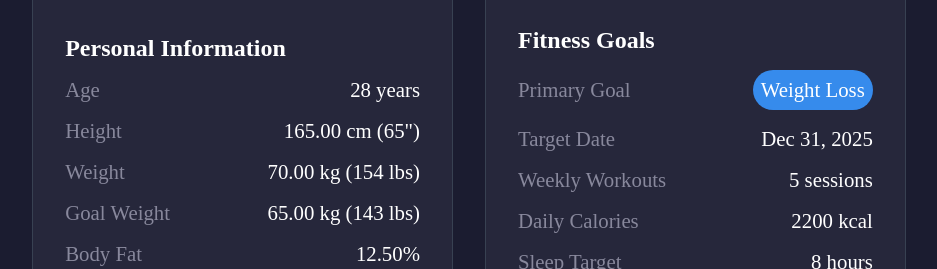
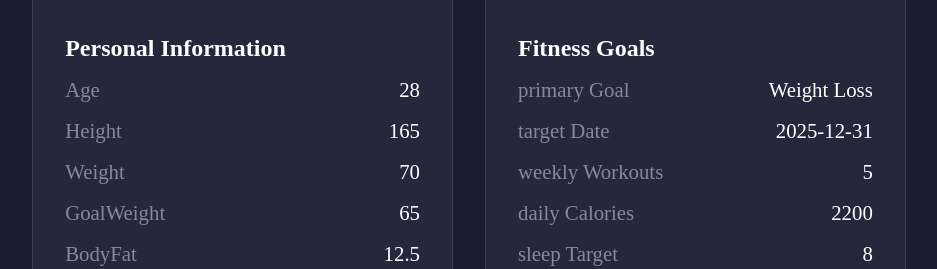
Before and after one commit to nikhilgoswami99/Fitness-Website, a React (Vite) app in the folder Fit_Fusion/: page /profile in a window 1280 px wide. Shown: the part 531-800 px from the top of the page, without its empty margins (171-1108 px from the left). Built offline with nearby package versions, Linux system fonts and the light colour scheme.

Commit message:
adding redux for managing state

```diff
--- a/Fit_Fusion/package.json
+++ b/Fit_Fusion/package.json
@@ -15,11 +15,13 @@
     "@fontsource/roboto": "^5.2.6",
     "@mui/joy": "^5.0.0-beta.52",
     "@mui/material": "^7.1.1",
+    "@reduxjs/toolkit": "^2.9.2",
     "axios": "^1.12.2",
     "framer-motion": "^12.16.0",
     "react": "^19.1.0",
     "react-dom": "^19.1.0",
     "react-icons": "^5.5.0",
+    "react-redux": "^9.2.0",
     "react-router-dom": "^7.6.2",
     "react-toastify": "^11.0.5",
     "recharts": "^3.0.2",
--- a/Fit_Fusion/src/components/editProfile/editProfile.jsx
+++ b/Fit_Fusion/src/components/editProfile/editProfile.jsx
@@ -1,7 +1,43 @@
 import React from "react";
 import styles from "./editProfile.module.css";
+import { useSelector, useDispatch } from "react-redux";
+import { updateProfile } from "../../redux/profileSlice";
 
 function EditProfile() {
+  const dispatch = useDispatch();
+
+  // ✅ Get current profile directly from Redux
+  const profile = useSelector((state) => state.profile);
+
+  // ✅ Handle input changes — instantly update Redux state
+  const handleChange = (e) => {
+    const { id, value } = e.target;
+
+    // Map input IDs to Redux keys
+    const map = {
+      name: "name",
+      age: "age",
+      height: "height",
+      weight: "weight",
+      goalWeight: "goalWeight",
+      fat: "bodyFat",
+      goal: "primaryGoal",
+      date: "targetDate",
+      weeklyWorkouts: "weeklyWorkouts",
+      calories: "dailyCalories",
+      sleep: "sleepTarget",
+      water: "waterIntake",
+    };
+
+    const key = map[id];
+    if (!key) return;
+
+    dispatch(updateProfile({ [key]: value }));
+  };
+
+  // Helper to avoid undefined values
+  const safeValue = (val) => (val !== undefined && val !== null ? val : "");
+
   return (
     <div className={styles.wrapper}>
       <div className={styles.section}>
@@ -9,32 +45,68 @@ function EditProfile() {
 
         <div className={styles.inputBox}>
           <label htmlFor="name" className={styles.label}>Full Name</label>
-          <input id="name" type="text" className={styles.input} />
+          <input
+            id="name"
+            type="text"
+            className={styles.input}
+            value={safeValue(profile.name)}
+            onChange={handleChange}
+          />
         </div>
 
         <div className={styles.inputBox}>
           <label htmlFor="age" className={styles.label}>Age (years)</label>
-          <input id="age" type="number" className={styles.input} />
+          <input
+            id="age"
+            type="number"
+            className={styles.input}
+            value={safeValue(profile.age)}
+            onChange={handleChange}
+          />
         </div>
 
         <div className={styles.inputBox}>
           <label htmlFor="height" className={styles.label}>Height (cm)</label>
-          <input id="height" type="number" className={styles.input} />
+          <input
+            id="height"
+            type="number"
+            className={styles.input}
+            value={safeValue(profile.height)}
+            onChange={handleChange}
+          />
         </div>
 
         <div className={styles.inputBox}>
           <label htmlFor="weight" className={styles.label}>Weight (kg)</label>
-          <input id="weight" type="number" className={styles.input} />
+          <input
+            id="weight"
+            type="number"
+            className={styles.input}
+            value={safeValue(profile.weight)}
+            onChange={handleChange}
+          />
         </div>
 
         <div className={styles.inputBox}>
           <label htmlFor="goalWeight" className={styles.label}>Goal Weight (kg)</label>
-          <input id="goalWeight" type="number" className={styles.input} />
+          <input
+            id="goalWeight"
+            type="number"
+            className={styles.input}
+            value={safeValue(profile.goalWeight)}
+            onChange={handleChange}
+          />
         </div>
 
         <div className={styles.inputBox}>
           <label htmlFor="fat" className={styles.label}>Body Fat (%)</label>
-          <input id="fat" type="number" className={styles.input} />
+          <input
+            id="fat"
+            type="number"
+            className={styles.input}
+            value={safeValue(profile.bodyFat)}
+            onChange={handleChange}
+          />
         </div>
       </div>
 
@@ -42,10 +114,13 @@ function EditProfile() {
         <h3 className={styles.heading}>Edit Fitness Goals</h3>
 
         <div className={styles.inputBox}>
-          <label htmlFor="goal" className={styles.label}>
-            Primary Goal
-          </label>
-          <select id="goal" className={styles.input}>
+          <label htmlFor="goal" className={styles.label}>Primary Goal</label>
+          <select
+            id="goal"
+            className={styles.input}
+            value={safeValue(profile.primaryGoal)}
+            onChange={handleChange}
+          >
             <option>Weight Loss</option>
             <option>Muscle Gain</option>
             <option>Maintenance</option>
@@ -53,39 +128,58 @@ function EditProfile() {
         </div>
 
         <div className={styles.inputBox}>
-          <label htmlFor="date" className={styles.label}>
-            Target Date
-          </label>
-          <input id="date" type="date" className={styles.input} />
-        </div>
-
-
-        <div className={styles.inputBox}>
-          <label htmlFor="weeklyWorkouts" className={styles.label}>
-            Weekly Workouts
-          </label>
-          <input id="weeklyWorkouts" type="number" className={styles.input} />
+          <label htmlFor="date" className={styles.label}>Target Date</label>
+          <input
+            id="date"
+            type="date"
+            className={styles.input}
+            value={safeValue(profile.targetDate)}
+            onChange={handleChange}
+          />
         </div>
 
         <div className={styles.inputBox}>
-          <label htmlFor="calories" className={styles.label}>
-            Daily Calories
-          </label>
-          <input id="calories" type="number" className={styles.input} />
+          <label htmlFor="weeklyWorkouts" className={styles.label}>Weekly Workouts</label>
+          <input
+            id="weeklyWorkouts"
+            type="number"
+            className={styles.input}
+            value={safeValue(profile.weeklyWorkouts)}
+            onChange={handleChange}
+          />
         </div>
 
         <div className={styles.inputBox}>
-          <label htmlFor="sleep" className={styles.label}>
-            Sleep Target (hours)
-          </label>
-          <input id="sleep" type="number" className={styles.input} />
+          <label htmlFor="calories" className={styles.label}>Daily Calories</label>
+          <input
+            id="calories"
+            type="number"
+            className={styles.input}
+            value={safeValue(profile.dailyCalories)}
+            onChange={handleChange}
+          />
         </div>
 
         <div className={styles.inputBox}>
-          <label htmlFor="water" className={styles.label}>
-            Water Intake (liters)
-          </label>
-          <input id="water" type="number" className={styles.input} />
+          <label htmlFor="sleep" className={styles.label}>Sleep Target (hours)</label>
+          <input
+            id="sleep"
+            type="number"
+            className={styles.input}
+            value={safeValue(profile.sleepTarget)}
+            onChange={handleChange}
+          />
+        </div>
+
+        <div className={styles.inputBox}>
+          <label htmlFor="water" className={styles.label}>Water Intake (liters)</label>
+          <input
+            id="water"
+            type="number"
+            className={styles.input}
+            value={safeValue(profile.waterIntake)}
+            onChange={handleChange}
+          />
         </div>
       </div>
     </div>
--- a/Fit_Fusion/src/main.jsx
+++ b/Fit_Fusion/src/main.jsx
@@ -1,6 +1,8 @@
 import { createRoot } from "react-dom/client";
 import "./index.css";
 import App from "./App.jsx";
+import { Provider } from "react-redux";
+import store from "./redux/store";
 
 import { createBrowserRouter, RouterProvider } from "react-router-dom";
 import Home from "./pages/home/home.jsx";
@@ -39,5 +41,7 @@ const router = createBrowserRouter([
 ]);
 
 createRoot(document.getElementById("root")).render(
-  <RouterProvider router={router} />
+  <Provider store={store}>
+    <RouterProvider router={router} />
+  </Provider>
 );
--- a/Fit_Fusion/src/pages/diet/diet.jsx
+++ b/Fit_Fusion/src/pages/diet/diet.jsx
@@ -183,9 +183,9 @@ function Diet() {
             </span>
           </div>
         </div>
-        <div className={styles.calorieChart}>
+        {/* <div className={styles.calorieChart}>
           <DietChart />
-        </div>
+        </div> */}
       </div>
     </>
   );
--- a/Fit_Fusion/src/pages/home/home.jsx
+++ b/Fit_Fusion/src/pages/home/home.jsx
@@ -138,7 +138,7 @@ function Home() {
         </div>
       </section>
 
-      <div className={styles.activityTracking}>
+      {/* <div className={styles.activityTracking}>
         <div
           style={{
             display: "flex",
@@ -151,7 +151,7 @@ function Home() {
         <div className={styles.chartContainer}>
           <Chart />
         </div>
-      </div>
+      </div> */}
     </>
   );
 }
--- a/Fit_Fusion/src/pages/profile/profile.jsx
+++ b/Fit_Fusion/src/pages/profile/profile.jsx
@@ -1,60 +1,68 @@
 import React, { useState } from "react";
 import styles from "./profile.module.css";
-import { replace, useNavigate } from "react-router-dom";
-
+import { useNavigate } from "react-router-dom";
 import EditProfile from "../../components/editProfile/editProfile";
-
 import { IoCameraOutline } from "react-icons/io5";
+import { useDispatch, useSelector } from "react-redux";
+import { saveProfile, setProfilePic } from "../../redux/profileSlice";
 
 function Profile() {
-  const [image, setImage] = useState(null);
+  const navigate = useNavigate();
+  const dispatch = useDispatch();
+
+  // ✅ Access global profile state from Redux
+  const profile = useSelector((state) => state.profile);
+
+  // Local UI flags only
   const [changeImg, setChangeImg] = useState(false);
-  const [editProfile, setEditProfile] = useState(false);
+  const [editProfileMode, setEditProfileMode] = useState(false);
 
-  const navigate = useNavigate();
+  // ✅ Handle profile picture change
+  const handleImage = (e) => {
+    const file = e.target.files[0];
+    if (!file) return;
 
+    const reader = new FileReader();
+    reader.onloadend = () => {
+      dispatch(setProfilePic(reader.result));
+      setChangeImg(false);
+    };
+    reader.readAsDataURL(file);
+  };
+
+  // ✅ Handle Save button (commit to localStorage)
+  const handleSaveProfile = () => {
+    dispatch(saveProfile());
+    setEditProfileMode(false);
+  };
+
+  // ✅ Navigate
+  const navigateToSavedWorkouts = () => {
+    navigate(`/savedWorkouts`);
+  };
+
+  // Derived data
   const personalInfo = {
-    age: "28 years",
-    height: '165.00 cm (65")',
-    weight: "70.00 kg (154 lbs)",
-    goalWeight: "65.00 kg (143 lbs)",
-    bodyFat: "12.50%",
-    bmi: "25.7",
+    age: profile.age,
+    height: profile.height,
+    weight: profile.weight,
+    goalWeight: profile.goalWeight,
+    bodyFat: profile.bodyFat,
+    bmi: profile.bmi,
   };
 
   const fitnessGoals = {
-    primaryGoal: "Weight Loss",
-    targetDate: "Dec 31, 2025",
-    weeklyWorkouts: "5 sessions",
-    dailyCalories: "2200 kcal",
-    sleepTarget: "8 hours",
-    waterIntake: "3.50 liters",
-  };
-
-  const handleSaveProfile = () => {
-    setEditProfile(false);
-  };
-
-  const handleProfileEdit = () => {
-    setEditProfile(true);
-  };
-
-  const handleImageChange = () => {
-    setChangeImg(true);
-  };
-
-  const handleImage = (e) => {
-    let file = e.target.files[0];
-    setImage(URL.createObjectURL(file));
-    setChangeImg(false);
-  };
-
-  let navigateToSavedWorkouts = () => {
-    navigate(`/savedWorkouts`);
+    primaryGoal: profile.primaryGoal,
+    targetDate: profile.targetDate,
+    weeklyWorkouts: profile.weeklyWorkouts,
+    dailyCalories: profile.dailyCalories,
+    sleepTarget: profile.sleepTarget,
+    waterIntake: profile.waterIntake,
   };
 
   return (
     <div className={styles.profilePage}>
+      {/* ✅ Image change popup */}
       {changeImg && (
         <div className={styles.chooseImgPopUp}>
           <label htmlFor="fileInput" className={styles.customFileBtn}>
@@ -70,26 +78,23 @@ function Profile() {
         </div>
       )}
 
+      {/* ✅ Profile header */}
       <div className={styles.userName}>
         <div className={styles.profilePicture}>
-          <img
-            src={
-              image ||
-              "https://cdn.pixabay.com/photo/2015/10/05/22/37/blank-profile-picture-973460_960_720.png"
-            }
-            alt="Profile Picture"
-          />
+          <img src={profile.profilePic} alt="Profile" />
         </div>
-        <button onClick={handleImageChange} className={styles.changeImgBtn}>
+        <button onClick={() => setChangeImg(true)} className={styles.changeImgBtn}>
           <IoCameraOutline />
         </button>
+
         <div className={styles.name}>
-          <p>Nikhil Goswami</p>
+          <p>{profile.name}</p>
           <div className={styles.btnSection}>
-            <button onClick={handleProfileEdit} className={styles.editBtn}>
-              Edit Profile
-            </button>
-            {editProfile && (
+            {!editProfileMode ? (
+              <button onClick={() => setEditProfileMode(true)} className={styles.editBtn}>
+                Edit Profile
+              </button>
+            ) : (
               <button onClick={handleSaveProfile} className={styles.saveBtn}>
                 Save Changes
               </button>
@@ -98,90 +103,42 @@ function Profile() {
         </div>
       </div>
 
-      {editProfile ? (
-        <EditProfile />
+      {/* ✅ Main section */}
+      {editProfileMode ? (
+        <EditProfile /> // handles updates through Redux
       ) : (
         <div className={styles.container}>
-          {/* Personal Information Card */}
           <div className={styles.card}>
             <h2 className={styles.cardTitle}>Personal Information</h2>
             <div className={styles.infoList}>
-              <div className={styles.infoItem}>
-                <span className={styles.infoLabel}>Age</span>
-                <span className={styles.infoValue}>{personalInfo.age}</span>
-              </div>
-              <div className={styles.infoItem}>
-                <span className={styles.infoLabel}>Height</span>
-                <span className={styles.infoValue}>{personalInfo.height}</span>
-              </div>
-              <div className={styles.infoItem}>
-                <span className={styles.infoLabel}>Weight</span>
-                <span className={styles.infoValue}>{personalInfo.weight}</span>
-              </div>
-              <div className={styles.infoItem}>
-                <span className={styles.infoLabel}>Goal Weight</span>
-                <span className={styles.infoValue}>
-                  {personalInfo.goalWeight}
-                </span>
-              </div>
-              <div className={styles.infoItem}>
-                <span className={styles.infoLabel}>Body Fat</span>
-                <span className={styles.infoValue}>{personalInfo.bodyFat}</span>
-              </div>
-              <div className={styles.infoItem}>
-                <span className={styles.infoLabel}>BMI</span>
-                <span className={styles.infoValue}>{personalInfo.bmi}</span>
-              </div>
+              {Object.entries(personalInfo).map(([key, value]) => (
+                <div className={styles.infoItem} key={key}>
+                  <span className={styles.infoLabel}>
+                    {key.charAt(0).toUpperCase() + key.slice(1)}
+                  </span>
+                  <span className={styles.infoValue}>{value}</span>
+                </div>
+              ))}
             </div>
           </div>
 
-          {/* Fitness Goals Card */}
           <div className={styles.card}>
             <h2 className={styles.cardTitle}>Fitness Goals</h2>
             <div className={styles.infoList}>
-              <div className={styles.infoItem}>
-                <span className={styles.infoLabel}>Primary Goal</span>
-                <span className={styles.goalBadge}>
-                  {fitnessGoals.primaryGoal}
-                </span>
-              </div>
-              <div className={styles.infoItem}>
-                <span className={styles.infoLabel}>Target Date</span>
-                <span className={styles.infoValue}>
-                  {fitnessGoals.targetDate}
-                </span>
-              </div>
-              <div className={styles.infoItem}>
-                <span className={styles.infoLabel}>Weekly Workouts</span>
-                <span className={styles.infoValue}>
-                  {fitnessGoals.weeklyWorkouts}
-                </span>
-              </div>
-              <div className={styles.infoItem}>
-                <span className={styles.infoLabel}>Daily Calories</span>
-                <span className={styles.infoValue}>
-                  {fitnessGoals.dailyCalories}
-                </span>
-              </div>
-              <div className={styles.infoItem}>
-                <span className={styles.infoLabel}>Sleep Target</span>
-                <span className={styles.infoValue}>
-                  {fitnessGoals.sleepTarget}
-                </span>
-              </div>
-              <div className={styles.infoItem}>
-                <span className={styles.infoLabel}>Water Intake</span>
-                <span className={styles.infoValue}>
-                  {fitnessGoals.waterIntake}
-                </span>
-              </div>
+              {Object.entries(fitnessGoals).map(([key, value]) => (
+                <div className={styles.infoItem} key={key}>
+                  <span className={styles.infoLabel}>
+                    {key.replace(/([A-Z])/g, " $1").trim()}
+                  </span>
+                  <span className={styles.infoValue}>{value}</span>
+                </div>
+              ))}
             </div>
           </div>
         </div>
       )}
 
-      {/* My workout plans */}
-
+      {/* ✅ Workout plans section */}
       <div className={styles.myPlans}>
         <h2 className={styles.planHeading}>My Workout Plans</h2>
         <div className={styles.planCard}>
--- /dev/null
+++ b/Fit_Fusion/src/redux/profileSlice.jsx
@@ -0,0 +1,37 @@
+import { createSlice } from "@reduxjs/toolkit";
+
+const initialState = {
+  name: "Nikhil Goswami",
+  age: "28",
+  height: "165",
+  weight: "70",
+  goalWeight: "65",
+  bodyFat: "12.5",
+  primaryGoal: "Weight Loss",
+  targetDate: "2025-12-31",
+  weeklyWorkouts: "5",
+  dailyCalories: "2200",
+  sleepTarget: "8",
+  waterIntake: "3.5",
+  profilePic:
+    "https://cdn.pixabay.com/photo/2015/10/05/22/37/blank-profile-picture-973460_960_720.png",
+};
+
+const profileSlice = createSlice({
+  name: "profile",
+  initialState: JSON.parse(localStorage.getItem("userProfile")) || initialState,
+  reducers: {
+    updateProfile: (state, action) => {
+      return { ...state, ...action.payload };
+    },
+    setProfilePic: (state, action) => {
+      state.profilePic = action.payload;
+    },
+    saveProfile: (state) => {
+      localStorage.setItem("userProfile", JSON.stringify(state));
+    },
+  },
+});
+
+export const { updateProfile, saveProfile, setProfilePic } = profileSlice.actions;
+export default profileSlice.reducer;
```
Also changed, not shown: Fit_Fusion/src/redux/store.jsx (added, +10 -0 lines), 1 other file (tests, documents, lock files or other folders).
